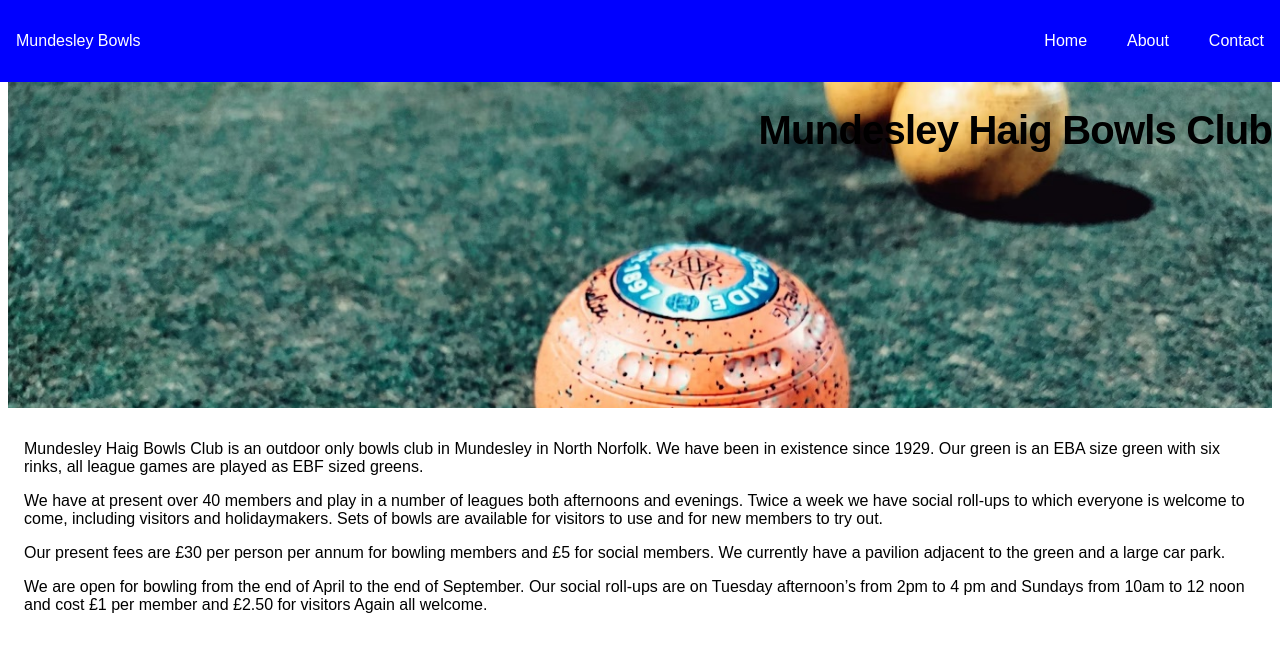
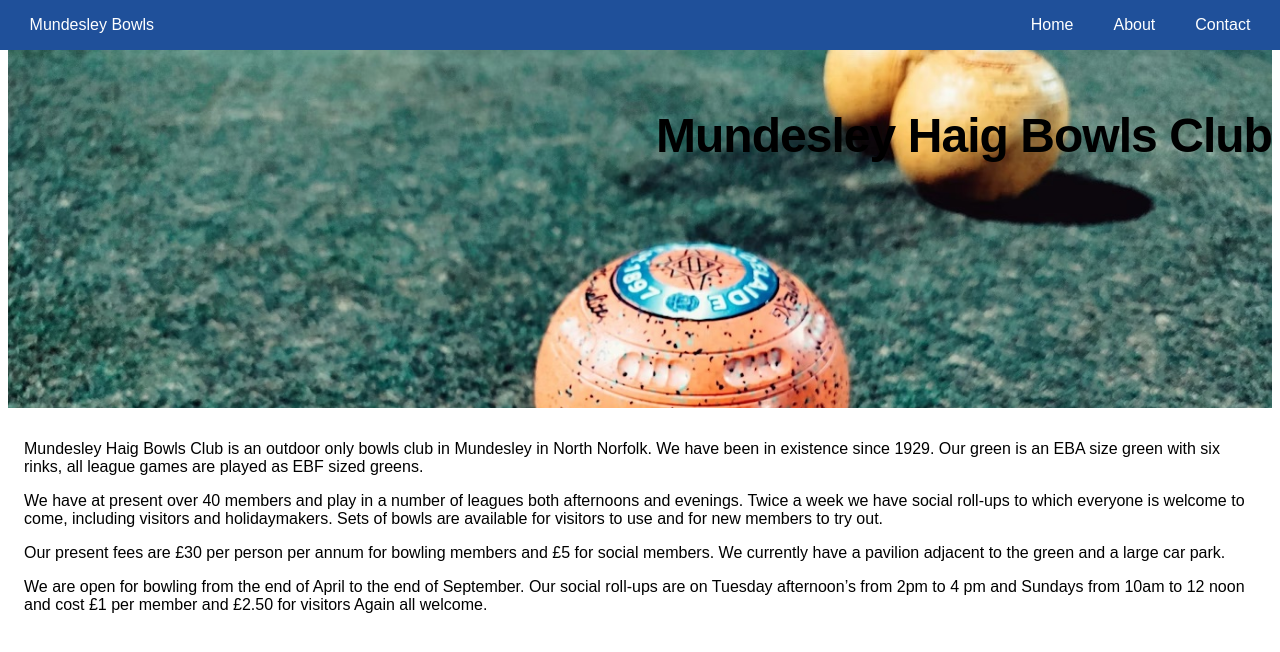
Before and after one commit to tomwinskell/bowls-frontend, a React (Vite) app: page / in a window 1280 px wide. Shown: the top 652 px of the page. Built offline with nearby package versions, Linux system fonts and the light colour scheme.

Commit message:
Modify navigation menu styles

```diff
--- a/src/assets/components/Heading.tsx
+++ b/src/assets/components/Heading.tsx
@@ -5,7 +5,7 @@ import { css } from '@emotion/react';
 const h1Style = css({
   fontFamily: 'Noto Sans Variable, sans-serif',
   letterSpacing: '-.02em',
-  fontSize: '2.5rem',
+  fontSize: '3rem',
   textAlign: 'center',
   marginTop: '100px'
 });
--- a/src/assets/components/Navbar.tsx
+++ b/src/assets/components/Navbar.tsx
@@ -21,14 +21,19 @@ const nav = css({
   alignItems: 'center',
   justifyContent: 'space-between',
   position: 'relative',
-  padding: '1rem',
-  backgroundColor: 'blue',
+  paddingRight: 'clamp(1rem, 0.6479rem + 1.5023vw, 2rem)',
+  paddingLeft: 'clamp(1rem, 0.6479rem + 1.5023vw, 2rem)',
+  backgroundColor: '#1F509A',
   color: 'white',
+  [device.mobile]: {
+    paddingTop: '.7rem',
+    paddingBottom: '.7rem',
+  },
 });
 
 const navMenu = (showMenu: boolean) =>
   css({
-    background: 'blue',
+    backgroundColor: '#1F509A',
     boxSizing: 'border-box',
     [device.mobile]: {
       display: 'flex',
@@ -39,7 +44,7 @@ const navMenu = (showMenu: boolean) =>
       zIndex: '1',
       left: '0',
       top: '0',
-      backgroundColor: 'rgba(0,0,0, 0.95)',
+      backgroundColor: 'rgb(10, 57, 129, 0.9)',
       overflow: 'hidden',
       transition: '0.5s',
     },
@@ -68,6 +73,7 @@ const navLink = css({
   textDecoration: 'none',
   color: 'white',
   fontFamily: 'Noto Sans Variable, sans-serif',
+  fontSize: '1rem',
 });
 
 const navItem = css({
```
